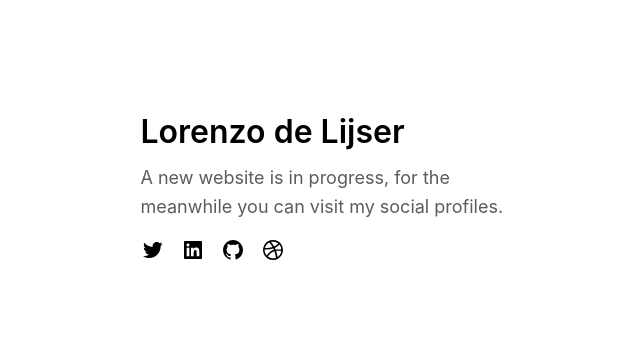
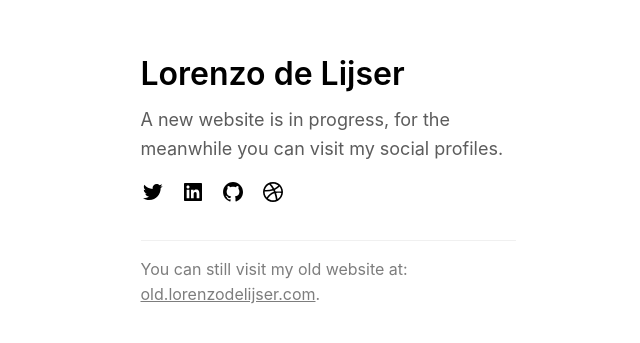
Before and after one commit to lorenzodelijser/temp-personal-website, a Next.js app: page / in a window 1280 px wide. Shown: the part 209-552 px from the top of the page, without its empty margins (312-952 px from the left). Built offline with nearby package versions, Linux system fonts and the light colour scheme.

Commit message:
Add link old website

```diff
--- a/pages/index.js
+++ b/pages/index.js
@@ -31,6 +31,9 @@ export default function Home() {
             <Icon name="dribbble" />
           </a>
         </div>
+        <div className="old-portfolio-link">
+          <p>You can still visit my old website at: <a href="https://old.lorenzodelijser.com/">old.lorenzodelijser.com</a>.</p>
+        </div>
       </main>
     </div>
   )
--- a/styles/globals.scss
+++ b/styles/globals.scss
@@ -58,4 +58,24 @@ main {
     grid-template-columns: 24px 24px 24px 24px;
     gap: 16px;
   }
+
+  .old-portfolio-link {
+    border-top: 1px #F0F0F0 solid;
+    margin: 32px 0 0 0;
+
+    p {
+      font-size: 16px;
+      padding: 16px 0 0 0;
+      color: #7D7D7D;
+    }
+
+    a {
+      text-decoration: underline;
+      transition: 0.2s color;
+
+      &:hover {
+        color: #5C5C5C;
+      }
+    }
+  }
 }
```
